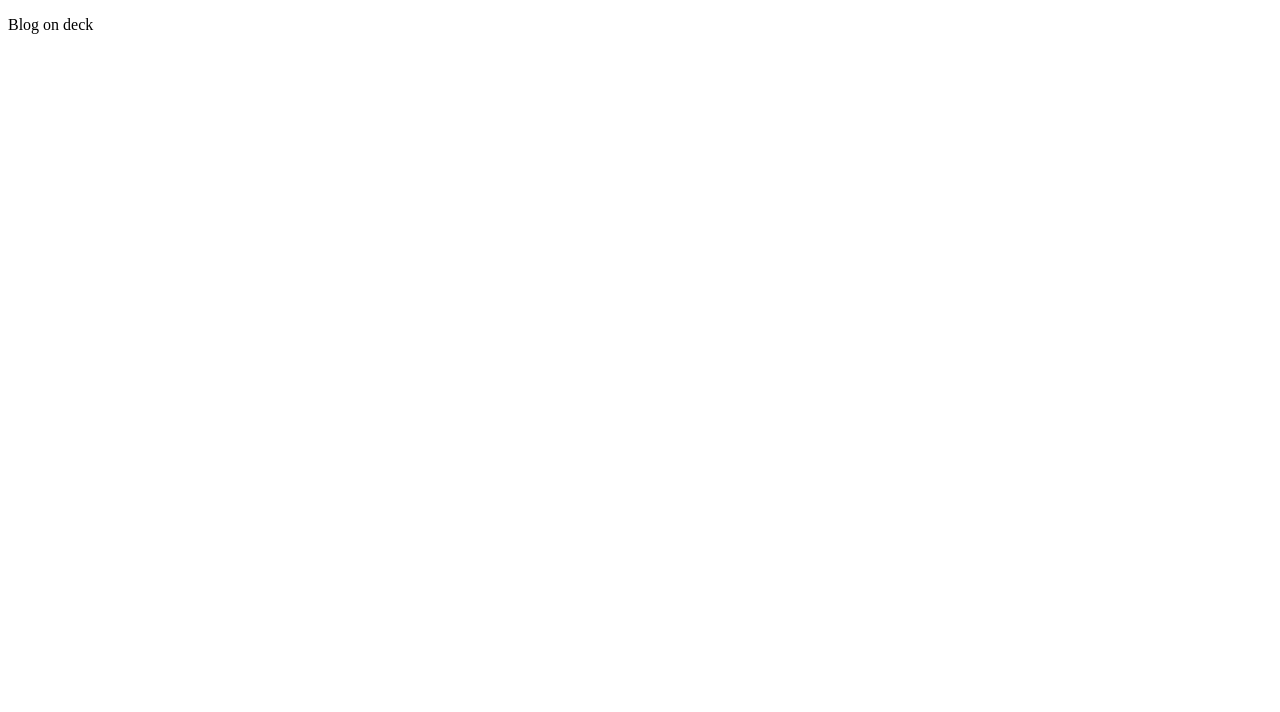
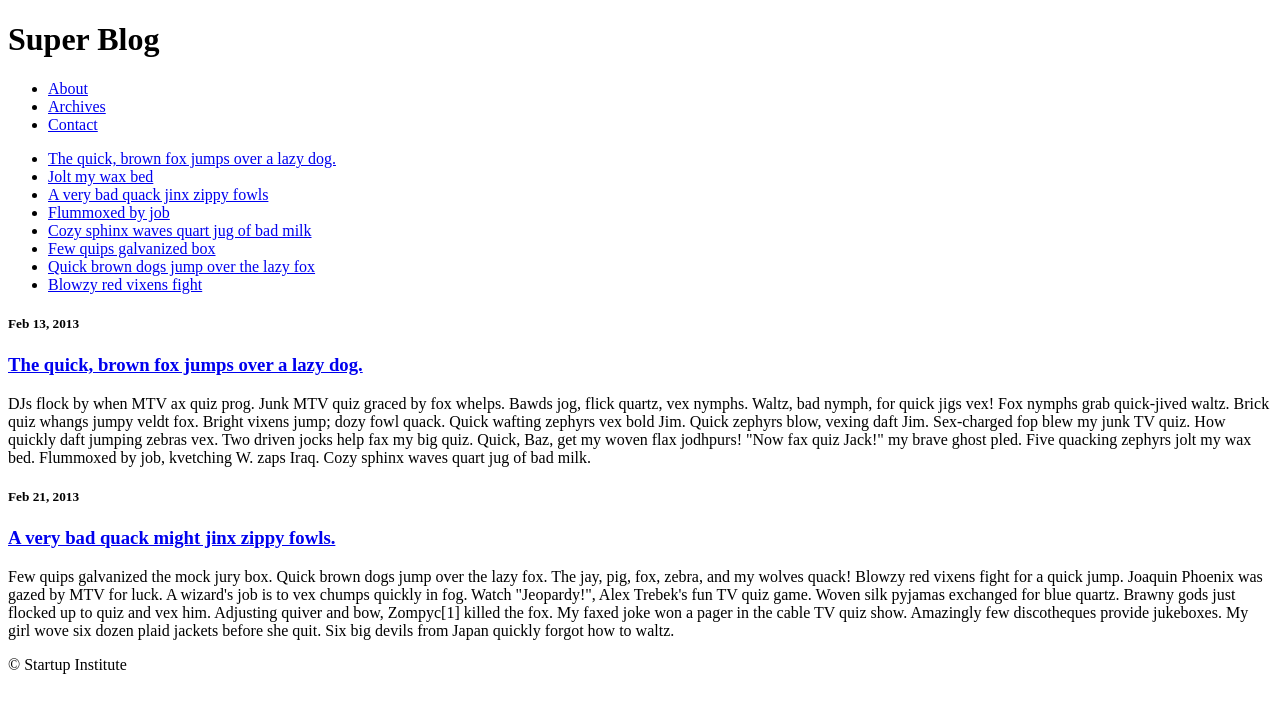
Before and after one commit to willbooz/willbooz.github.io, a plain HTML site: page blog/index.html in a window 1280 px wide. Drawn offline with Linux system fonts and the light colour scheme.

Commit message:
initial commit

```diff
--- a/blog/index.html
+++ b/blog/index.html
@@ -1,10 +1,49 @@
 <!DOCTYPE html>
 <html>
   <head>
-    <title></title>
+    <title>Blog</title>
   </head>
 
   <body>
-  	<p>Blog on deck</p>
+  	<!--header-->
+  	<header class="page-header">
+  		<h1>Super Blog</h1>
+  	</header>
+  	<!--main navigation-->
+  	<nav class="main-nav"><ul>
+  		<li><a href="#">About</a></li>
+  		<li><a href="#">Archives</a></li>
+  		<li><a href="#">Contact</a></li>
+  	</ul></nav>
+  	<!--sidebar blog list-->
+  	<aside>
+  		<nav class="blog-list"><ul>
+  			<li><a href="#">The quick, brown fox jumps over a lazy dog.</a></li>
+  			<li><a href="#">Jolt my wax bed</a></li>
+  			<li><a href="#">A very bad quack jinx zippy fowls</a></li>
+  			<li><a href="#">Flummoxed by job</a></li>
+  			<li><a href="#">Cozy sphinx waves quart jug of bad milk</a></li>
+  			<li><a href="#">Few quips galvanized box</a></li>
+  			<li><a href="#">Quick brown dogs jump over the lazy fox</a></li>
+  			<li><a href="#">Blowzy red vixens fight</a></li>
+  		</ul></nav>
+  	</aside>
+  	<!--main content section-->
+  	<section class="main-content">
+  		<article class="blog-post">
+  			<h5 class="blog-date">Feb 13, 2013</h5>
+  			<h3 class="blog-title"><a href="#">The quick, brown fox jumps over a lazy dog.</a></h3>
+  			<p class="blog-content">DJs flock by when MTV ax quiz prog. Junk MTV quiz graced by fox whelps. Bawds jog, flick quartz, vex nymphs. Waltz, bad nymph, for quick jigs vex! Fox nymphs grab quick-jived waltz. Brick quiz whangs jumpy veldt fox. Bright vixens jump; dozy fowl quack. Quick wafting zephyrs vex bold Jim. Quick zephyrs blow, vexing daft Jim. Sex-charged fop blew my junk TV quiz. How quickly daft jumping zebras vex. Two driven jocks help fax my big quiz. Quick, Baz, get my woven flax jodhpurs! "Now fax quiz Jack!" my brave ghost pled. Five quacking zephyrs jolt my wax bed. Flummoxed by job, kvetching W. zaps Iraq. Cozy sphinx waves quart jug of bad milk.</p>
+  		</article>
+  		<article class="blog-post">
+  			<h5 class="blog-date">Feb 21, 2013</h5>
+  			<h3 class="blog-title"><a href="#">A very bad quack might jinx zippy fowls.</a></h3>
+  			<p class="blog-content">Few quips galvanized the mock jury box. Quick brown dogs jump over the lazy fox. The jay, pig, fox, zebra, and my wolves quack! Blowzy red vixens fight for a quick jump. Joaquin Phoenix was gazed by MTV for luck. A wizard's job is to vex chumps quickly in fog. Watch "Jeopardy!", Alex Trebek's fun TV quiz game. Woven silk pyjamas exchanged for blue quartz. Brawny gods just flocked up to quiz and vex him. Adjusting quiver and bow, Zompyc[1] killed the fox. My faxed joke won a pager in the cable TV quiz show. Amazingly few discotheques provide jukeboxes. My girl wove six dozen plaid jackets before she quit. Six big devils from Japan quickly forgot how to waltz.</p>
+  		</article>
+  	</section>
+  	<!--footer-->
+  	<footer class="page-footer">
+  		<p>&copy Startup Institute</p>
+  	</footer>
   </body>
 </html>
```
